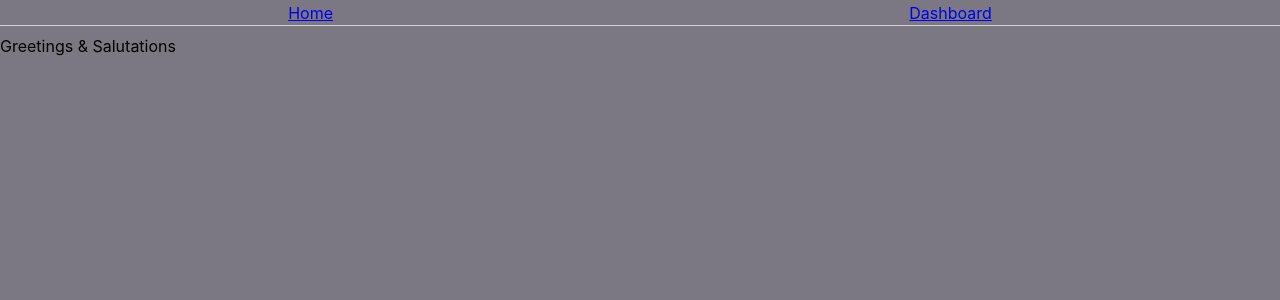
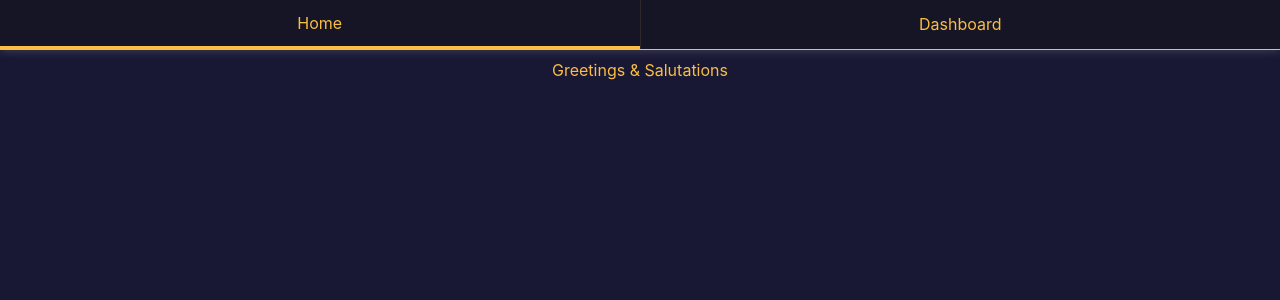
Before and after one commit to plx-edu/ghactions-intro, a React (Create React App) app: page / in a window 1280 px wide. Shown: the top 300 px of the page. Built offline with nearby package versions, Linux system fonts and the light colour scheme.

Commit message:
some styling

```diff
--- a/src/App.css
+++ b/src/App.css
@@ -36,3 +36,40 @@
 		transform: rotate(360deg);
 	}
 }
+
+.nav {
+	width: 100%;
+	height: 50px;
+
+	margin-bottom: 10px;
+
+	display: flex;
+	justify-content: space-around;
+	align-items: center;
+
+	background-color: #151525;
+	/* background-color: #181835; */
+	border-bottom: 1px solid #fabd45;
+
+	box-shadow: 0 0 10px rgba(255, 255, 255, 0.2);
+}
+
+.nav a {
+	display: flex;
+	justify-content: center;
+	align-items: center;
+
+	width: 100%;
+	height: 100%;
+
+	cursor: pointer;
+	border-bottom: 2px solid transparent;
+}
+.nav a:hover {
+	border-bottom: 3px solid #fabd45;
+}
+
+.navbr {
+	min-height: 100%;
+	border-left: 1px solid #fabe451e;
+}
--- a/src/App.js
+++ b/src/App.js
@@ -4,31 +4,20 @@ import './App.css';
 import Dashboard from './components/Dashboard';
 import HomePage from './components/HomePage';
 
-const navStyle = {
-  width: "100%",
-  height: "25px",
-
-  marginBottom: "10px",
-
-  display: "flex",
-  justifyContent: "space-around",
-  alignItems: "center",
-
-  borderBottom: "1px solid lightgrey"
-};
 
 function App() {
   return (
     <BrowserRouter>
-      <div style={navStyle}>
+      <div className="nav">
         <NavLink to="/">Home</NavLink>
+        <div className='navbr' ></div>
         <NavLink to="dashboard">Dashboard</NavLink>
       </div>
       <Routes>
         <Route path="/" element={<HomePage />} />
         <Route path="/dashboard" element={<Dashboard />} />
       </Routes>
-    </BrowserRouter >
+    </BrowserRouter>
   );
 }
 
--- a/src/index.css
+++ b/src/index.css
@@ -1,12 +1,48 @@
+*,
+::after,
+::before {
+	margin: 0;
+	padding: 0;
+	box-sizing: border-box;
+	scroll-behavior: smooth;
+}
+
 body {
-	margin: 0;
 	font-family: -apple-system, BlinkMacSystemFont, "Segoe UI", "Roboto", "Oxygen", "Ubuntu", "Cantarell", "Fira Sans",
 		"Droid Sans", "Helvetica Neue", sans-serif;
 	-webkit-font-smoothing: antialiased;
 	-moz-osx-font-smoothing: grayscale;
 }
+
 body {
-	background-color: rgb(123, 119, 131);
+	display: flex;
+	width: 100vw;
+	height: 100vh;
+
+	overflow: none;
+	overflow-y: auto;
+
+	color: #fabd45;
+	/* background-color: #151525; */
+	background-color: #181835;
+}
+
+a {
+	color: inherit;
+	text-decoration: none;
+}
+/* a:hover {
+	text-decoration: underline;
+} */
+
+#root {
+	display: flex;
+	flex-direction: column;
+
+	align-items: center;
+
+	width: 100%;
+	height: 100%;
 }
 
 code {
```
